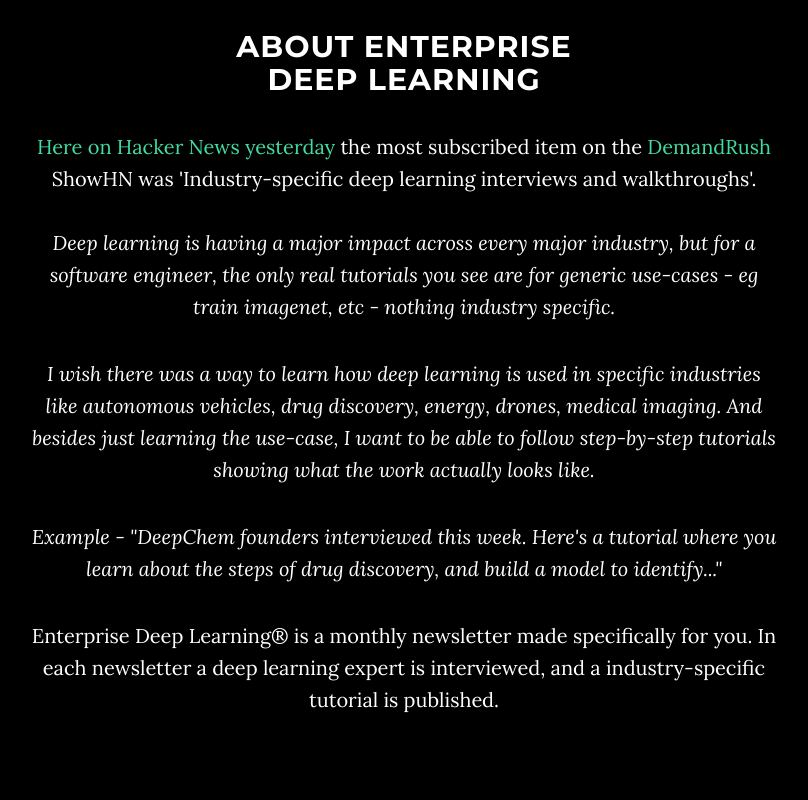
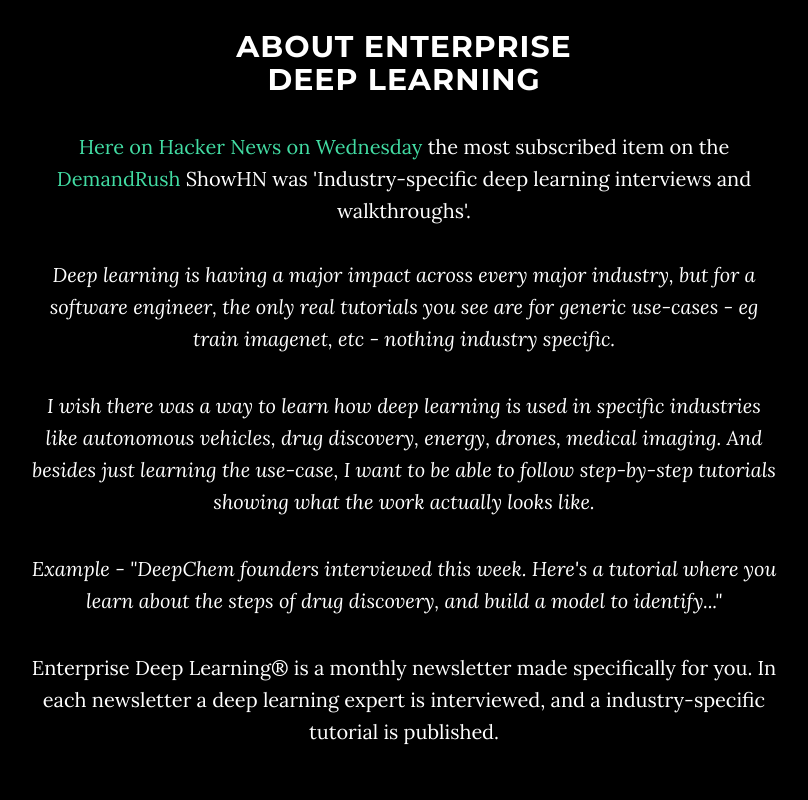
Before and after one commit to EnterpriseDeepLearning/none, a website: page index.html in a window 1280 px wide. Shown: the part 1020-1820 px from the top of the page, without its empty margins (236-1044 px from the left). Drawn offline with nearby package versions, Linux system fonts and the light colour scheme; a script that the page names is missing.

Commit message:
Update index.html

```diff
--- a/index.html
+++ b/index.html
@@ -93,7 +93,7 @@
         <div class="row">
             <div class="col-lg-8 col-lg-offset-2">
                 <h2>About Enterprise<br>Deep Learning<br></h2>
-<p><a href="https://news.ycombinator.com/item?id=14552615"> Here on Hacker News yesterday</a> the most subscribed item on the <a href="https://www.demandrush.com/problems/industry-ml-tutorials">DemandRush</a> ShowHN was 'Industry-specific deep learning interviews and walkthroughs'.<br><br>
+<p><a href="https://news.ycombinator.com/item?id=14552615"> Here on Hacker News on Wednesday</a> the most subscribed item on the <a href="https://www.demandrush.com/problems/industry-ml-tutorials">DemandRush</a> ShowHN was 'Industry-specific deep learning interviews and walkthroughs'.<br><br>
     <em>Deep learning is having a major impact across every major industry, but for a software engineer, the only real tutorials you see are for generic use-cases - eg train imagenet, etc - nothing industry specific.</p>
 <p>I wish there was a way to learn how deep learning is used in specific industries like autonomous vehicles, drug discovery, energy, drones, medical imaging. And besides just learning the use-case, I want to be able to follow step-by-step tutorials showing what the work actually looks like.<br>
                 <p>Example - "DeepChem founders interviewed this week. Here's a tutorial where you learn about the steps of drug discovery, and build a model to identify..."</em><p>
@@ -109,7 +109,7 @@
                     <h2>Subscribe to Enterprise<br>Deep Learning<br></h2>
                     <p>If the pilot is successful, you will be able to subscribe to monthly Enterprise Deep Learning newsletters for $10/month. This pilot month, June, is free.<br>
                         The pilot will be released to email subscribers June 30th.<br>
-                        <br><a href="https://news.ycombinator.com/item?id=14558582">Here on Hacker News today</a> is an example of a company bringing deep learning to market that we would welcome for a pilot episode.<br>
+                        <br><a href="https://news.ycombinator.com/item?id=14558582">Here on Hacker News yesterday</a> is an example of a company bringing deep learning to market that we would welcome for a pilot episode.<br>
                         <br><em>I would like to have a company like this work with me for the pilot with the mutually beneficial caveat, particularly for the company, that all of the information shared between us, including my code implementation - based upon their guidance - and their audio walkthrough of their product, be released to the company for use anywhere they want beyond the pilot newsletter.</em>
                 </p>
                     <blockquote class="embedly-card"><h4><a href="https://upscri.be/83eddd/">Get the pilot newsletter as soon as it's completed.</a></h4><p>null</p></blockquote>
```
